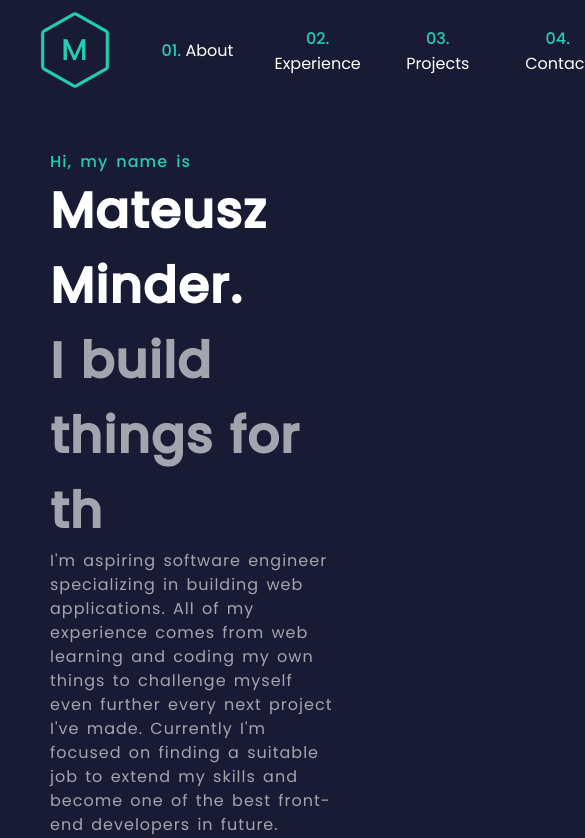
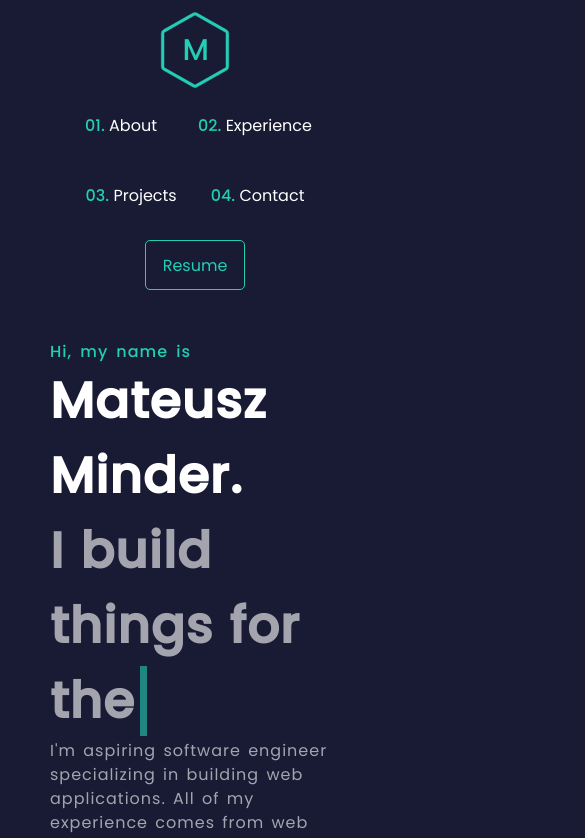
Before and after one commit to CornyCapacitor/portfolio, a React (Vite) app: page / in a window 390 px wide. Shown: the top 838 px of the page, 585 px wide, since content can reach past the window. Built offline with nearby package versions, Linux system fonts and the light colour scheme.

Commit message:
responsiveness for navbar.tsx

```diff
--- a/src/components/Navbar.css
+++ b/src/components/Navbar.css
@@ -8,6 +8,11 @@
   align-self: flex-start;
   justify-content: space-between;
   font-family: Poppins, Roboto, Arial, Helvetica, sans-serif;
+
+  @media (max-width: 425px) {
+    flex-direction: column;
+    height: auto;
+  }
 }
 
 .navbar-logo {
@@ -27,9 +32,10 @@
 
 .navbar-img-letter {
   position: relative;
-  right: 50%;
+  right: 64%;
   font-size: 30px;
   z-index: -1;
+  width: 0;
 }
 
 .highlighted {
@@ -44,6 +50,10 @@
   justify-content: center;
   gap: 20px;
   height: 100%;
+
+  @media (max-width: 425px) {
+    flex-wrap: wrap;
+  }
 }
 
 .navigation-button {
```
